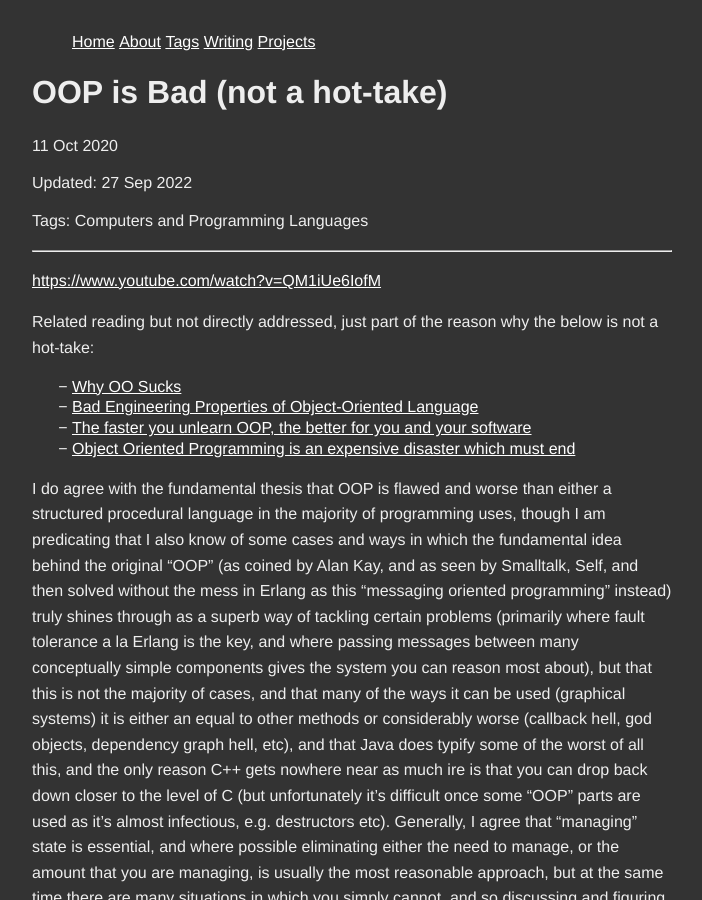
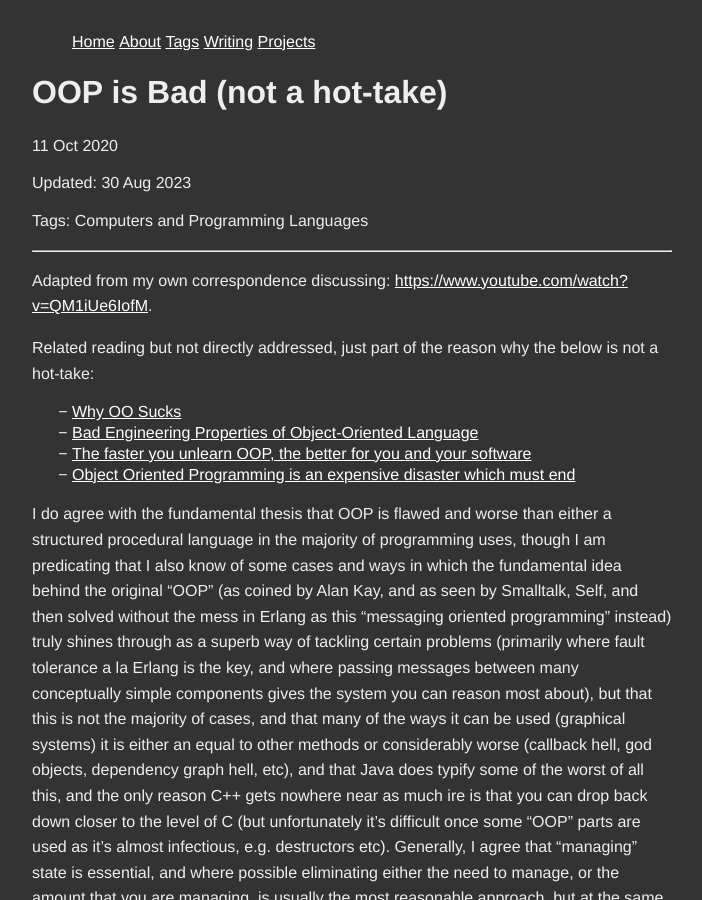
Before and after one commit to afantasia-me/afantasia-me.github.io, a Jekyll site: the page built from _posts/2020-10-11-oop-is-bad-(not-a-hot-take).md, in a window 1280 px wide and 900 px high. Shown: the whole window, without its empty margins (288-990 px from the left). Built offline with Jekyll 4.4.1, drawn with Linux system fonts in a browser that asks for light colours.

Commit message:
Clarified initial link, compressed PNGs a little

```diff
--- a/_posts/2020-10-11-oop-is-bad-(not-a-hot-take).md
+++ b/_posts/2020-10-11-oop-is-bad-(not-a-hot-take).md
@@ -2,13 +2,13 @@
 layout: post
 title: OOP is Bad (not a hot-take)
 date: 2020-10-11
-updated: 2022-09-27
+updated: 2023-08-30
 tags:
   - Computers
   - Programming Languages
 ---
 
-[https://www.youtube.com/watch?v=QM1iUe6IofM](https://www.youtube.com/watch?v=QM1iUe6IofM)
+Adapted from my own correspondence discussing: [https://www.youtube.com/watch?v=QM1iUe6IofM](https://www.youtube.com/watch?v=QM1iUe6IofM).
 
 Related reading but not directly addressed, just part of the reason why the below is not a hot-take:
 
```
Also changed, not shown: assets/Pasted image 20230617144513.png, assets/Pasted image 20230617163545.png, assets/laptop/hwinfo.png, favicon.png.
